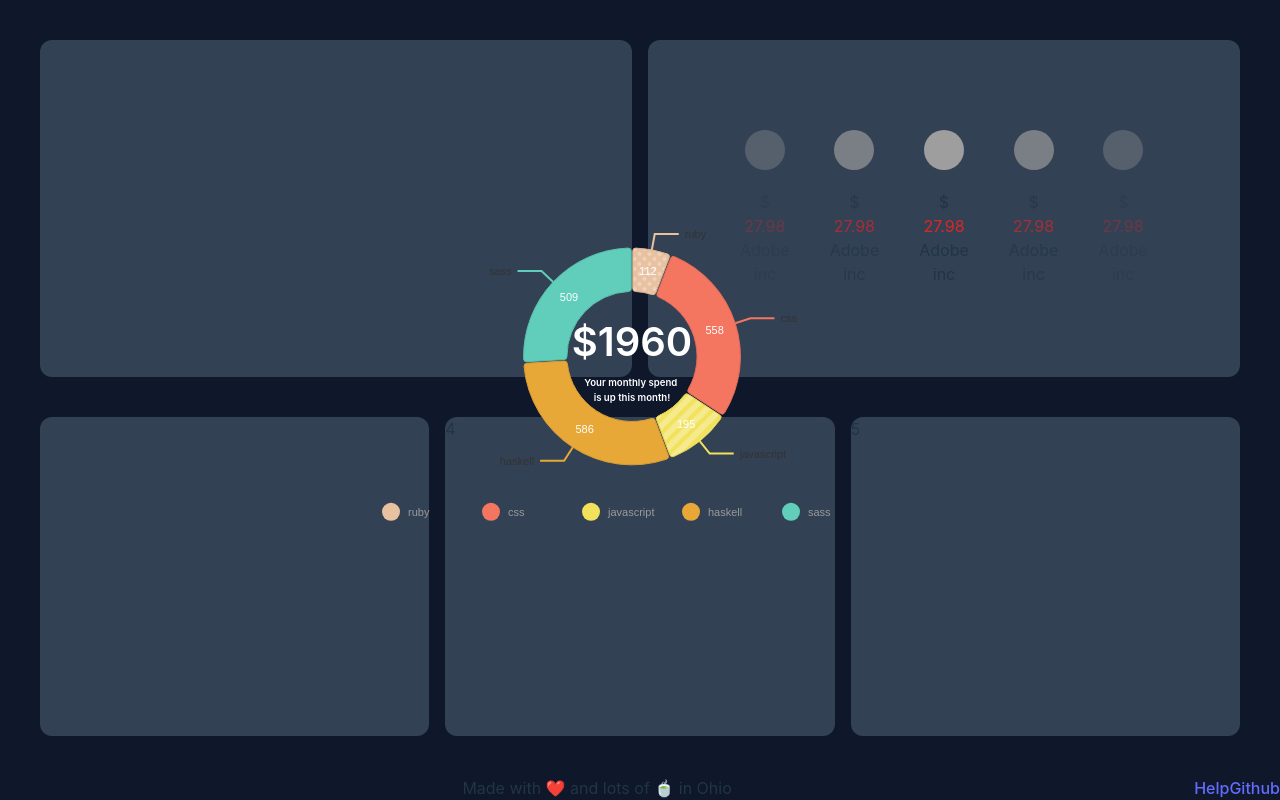
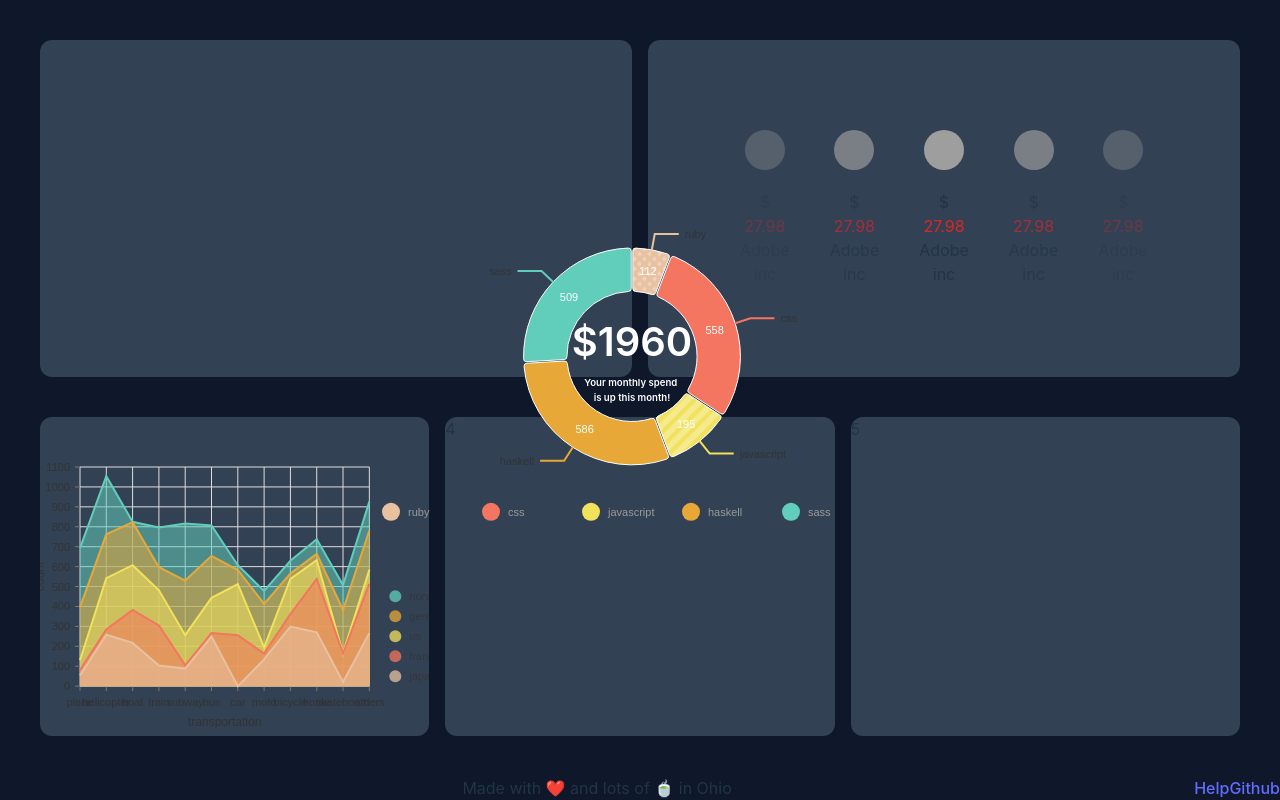
Before and after one commit to Breakdonw/Float-Web-UI, a React (Vite) app: page /dashboard in a window 1280 px wide. Built offline with nearby package versions, Linux system fonts and the light colour scheme; grey boxes are pictures that could not be loaded.

Commit message:
added saavings to dashboard

```diff
--- a/package.json
+++ b/package.json
@@ -10,6 +10,7 @@
     "preview": "vite preview"
   },
   "dependencies": {
+    "@nivo/line": "^0.87.0",
     "@nivo/pie": "^0.87.0",
     "@radix-ui/react-avatar": "^1.1.0",
     "@tanstack/react-router": "^1.56.2",
--- a/src/components/Savings/savings.tsx
+++ b/src/components/Savings/savings.tsx
@@ -1 +1,43 @@
-import { ResponsiveLine } from '@nivo/line'
+import { useState, useEffect } from "react";
+import { Linechart } from "../charts/linechart/linechart";
+
+
+export default function Savings() {
+    const [showExtraSavingsdata, setshowExtraSavingsdata] = useState(true)
+
+
+    useEffect(() => {
+        const handleResize = () => {
+            if (window.innerWidth > 2000 && !showExtraSavingsdata) {
+                setshowExtraSavingsdata(true);
+            } else if (window.innerWidth <= 2000 && showExtraSavingsdata) {
+                setshowExtraSavingsdata(false);
+            }
+        };
+
+        // Call handleResize on component mount to set initial state
+        handleResize();
+
+        // Listen for resize events and update state accordingly
+        window.addEventListener("resize", handleResize);
+
+        // Clean up event listener on component unmount
+        return () => {
+            window.removeEventListener("resize", handleResize);
+        };
+    }, [showExtraSavingsdata]);
+    return (
+        <div className="flex flex-row h-full ">
+            <Linechart />
+            {showExtraSavingsdata && (
+                <div className="">
+                    <span><b>Savings Goal</b>: $14,000</span>
+                    <span><b>Eta to Goal</b>: 5/8/2028</span>
+                    <span><b>Current Bal</b>: $6,000</span>
+                    <span><b>Monthly Contribution</b>: $200</span>
+                    <span><b>Interest Rate</b>: 4.25%</span>
+                </div>
+            )}
+        </div>
+    )
+}
--- /dev/null
+++ b/src/components/charts/linechart/linechart.tsx
@@ -0,0 +1,352 @@
+
+import { ResponsiveLine } from '@nivo/line'
+import { color } from 'chart.js/helpers'
+const data = [
+    {
+      "id": "japan",
+      "color": "hsl(300, 70%, 50%)",
+      "data": [
+        {
+          "x": "plane",
+          "y": 54
+        },
+        {
+          "x": "helicopter",
+          "y": 258
+        },
+        {
+          "x": "boat",
+          "y": 217
+        },
+        {
+          "x": "train",
+          "y": 104
+        },
+        {
+          "x": "subway",
+          "y": 88
+        },
+        {
+          "x": "bus",
+          "y": 249
+        },
+        {
+          "x": "car",
+          "y": 0
+        },
+        {
+          "x": "moto",
+          "y": 134
+        },
+        {
+          "x": "bicycle",
+          "y": 299
+        },
+        {
+          "x": "horse",
+          "y": 270
+        },
+        {
+          "x": "skateboard",
+          "y": 21
+        },
+        {
+          "x": "others",
+          "y": 266
+        }
+      ]
+    },
+    {
+      "id": "france",
+      "color": "hsl(218, 70%, 50%)",
+      "data": [
+        {
+          "x": "plane",
+          "y": 27
+        },
+        {
+          "x": "helicopter",
+          "y": 26
+        },
+        {
+          "x": "boat",
+          "y": 166
+        },
+        {
+          "x": "train",
+          "y": 201
+        },
+        {
+          "x": "subway",
+          "y": 16
+        },
+        {
+          "x": "bus",
+          "y": 18
+        },
+        {
+          "x": "car",
+          "y": 256
+        },
+        {
+          "x": "moto",
+          "y": 29
+        },
+        {
+          "x": "bicycle",
+          "y": 63
+        },
+        {
+          "x": "horse",
+          "y": 268
+        },
+        {
+          "x": "skateboard",
+          "y": 142
+        },
+        {
+          "x": "others",
+          "y": 248
+        }
+      ]
+    },
+    {
+      "id": "us",
+      "color": "hsl(41, 70%, 50%)",
+      "data": [
+        {
+          "x": "plane",
+          "y": 49
+        },
+        {
+          "x": "helicopter",
+          "y": 258
+        },
+        {
+          "x": "boat",
+          "y": 224
+        },
+        {
+          "x": "train",
+          "y": 176
+        },
+        {
+          "x": "subway",
+          "y": 152
+        },
+        {
+          "x": "bus",
+          "y": 176
+        },
+        {
+          "x": "car",
+          "y": 256
+        },
+        {
+          "x": "moto",
+          "y": 32
+        },
+        {
+          "x": "bicycle",
+          "y": 176
+        },
+        {
+          "x": "horse",
+          "y": 94
+        },
+        {
+          "x": "skateboard",
+          "y": 0
+        },
+        {
+          "x": "others",
+          "y": 70
+        }
+      ]
+    },
+    {
+      "id": "germany",
+      "color": "hsl(4, 70%, 50%)",
+      "data": [
+        {
+          "x": "plane",
+          "y": 266
+        },
+        {
+          "x": "helicopter",
+          "y": 220
+        },
+        {
+          "x": "boat",
+          "y": 216
+        },
+        {
+          "x": "train",
+          "y": 116
+        },
+        {
+          "x": "subway",
+          "y": 274
+        },
+        {
+          "x": "bus",
+          "y": 211
+        },
+        {
+          "x": "car",
+          "y": 71
+        },
+        {
+          "x": "moto",
+          "y": 218
+        },
+        {
+          "x": "bicycle",
+          "y": 27
+        },
+        {
+          "x": "horse",
+          "y": 32
+        },
+        {
+          "x": "skateboard",
+          "y": 219
+        },
+        {
+          "x": "others",
+          "y": 197
+        }
+      ]
+    },
+    {
+      "id": "norway",
+      "color": "hsl(64, 70%, 50%)",
+      "data": [
+        {
+          "x": "plane",
+          "y": 297
+        },
+        {
+          "x": "helicopter",
+          "y": 292
+        },
+        {
+          "x": "boat",
+          "y": 2
+        },
+        {
+          "x": "train",
+          "y": 199
+        },
+        {
+          "x": "subway",
+          "y": 286
+        },
+        {
+          "x": "bus",
+          "y": 153
+        },
+        {
+          "x": "car",
+          "y": 24
+        },
+        {
+          "x": "moto",
+          "y": 65
+        },
+        {
+          "x": "bicycle",
+          "y": 64
+        },
+        {
+          "x": "horse",
+          "y": 73
+        },
+        {
+          "x": "skateboard",
+          "y": 126
+        },
+        {
+          "x": "others",
+          "y": 145
+        }
+      ]
+    }
+  ]
+// make sure parent container have a defined height when using
+// responsive component, otherwise height will be 0 and
+// no chart will be rendered.
+// website examples showcase many properties,
+// you'll often use just a few of them.
+export const Linechart = ({  /* see data tab */ }) => (
+    <ResponsiveLine
+        data={data}
+        margin={{ top: 50, right: 60, bottom: 50, left: 40 }}
+        xScale={{ type: 'point' }}
+        yScale={{
+            type: 'linear',
+            min: 'auto',
+            max: 'auto',
+            stacked: true,
+            reverse: false
+
+        }}
+        yFormat=" >-.2f"
+        axisTop={null}
+        axisRight={null}
+        axisBottom={{
+            tickSize: 5,
+            tickPadding: 5,
+            tickRotation: 0,
+            legend: 'transportation',
+            legendOffset: 36,
+            legendPosition: 'middle',
+            truncateTickAt: 0,
+        }}
+        axisLeft={{
+            tickSize: 5,
+            tickPadding: 5,
+            tickRotation: 0,
+            legend: 'count',
+            legendOffset: -40,
+            legendPosition: 'middle',
+            truncateTickAt: 0
+        }}
+        pointSize={10}
+        pointColor={{ theme: 'background' }}
+        pointBorderWidth={2}
+        pointBorderColor={{ from: 'serieColor' }}
+        pointLabel="data.yFormatted"
+        pointLabelYOffset={-12}
+        enableArea={true}
+        areaOpacity={0.55}
+        enableTouchCrosshair={true}
+        useMesh={true}
+        legends={[
+            {
+                anchor: 'bottom-right',
+                direction: 'column',
+                justify: false,
+                translateX: 100,
+                translateY: 0,
+                itemsSpacing: 0,
+                itemDirection: 'left-to-right',
+                itemWidth: 80,
+                itemHeight: 20,
+                itemOpacity: 0.75,
+                symbolSize: 12,
+                symbolShape: 'circle',
+                symbolBorderColor: 'rgba(0, 0, 0, .5)',
+                effects: [
+                    {
+                        on: 'hover',
+                        style: {
+                            itemBackground: 'rgba(0, 0, 0, .03)',
+                            itemOpacity: 1
+                        }
+                    }
+                ]
+            }
+        ]}
+    />
+)
--- a/src/components/charts/pie/piechart.tsx
+++ b/src/components/charts/pie/piechart.tsx
@@ -100,6 +100,7 @@ export default function MonthlySpendingChart({ spendData, info }) {
 
     return (<>
         <ResponsivePie
+
             data={spendData}
             margin={{ top: 40, right: 80, bottom: 80, left: 80 }}
             innerRadius={0.6}
@@ -113,7 +114,7 @@ export default function MonthlySpendingChart({ spendData, info }) {
                 modifiers: [
                     [
                         'darker',
-                        0.2
+                        -5
                     ]
                 ]
             }}
--- a/src/routes/dashboard.lazy.tsx
+++ b/src/routes/dashboard.lazy.tsx
@@ -3,7 +3,7 @@ import '../App.css'
 import Footer from '../components/footer/footer'
 import MonthlySpendingChart from '@/components/charts/pie/piechart'
 import Reoccuring from '../components/reoccuring purchases/reoccuring'
-
+import Savings from '@/components/Savings/savings'
 
 
 export const Route = createLazyFileRoute('/dashboard')({
@@ -61,9 +61,8 @@ function Dashboard() {
           </div>
         </div>
         <div className=' w-full h-full columns-3 p-10'>
-          <div className='flex h-full bg-slate-700  rounded-xl '>
-
-
+          <div className='flex flex-row  h-full bg-slate-700  rounded-xl '>
+            <div className='w-full'><Savings/></div>
           </div>
           <div className='flex  h-full bg-slate-700 rounded-xl'> 4</div>
           <div className='flex h-full bg-slate-700  rounded-xl'> 5</div>
```
Also changed, not shown: 1 other file (tests, documents, lock files or other folders).
